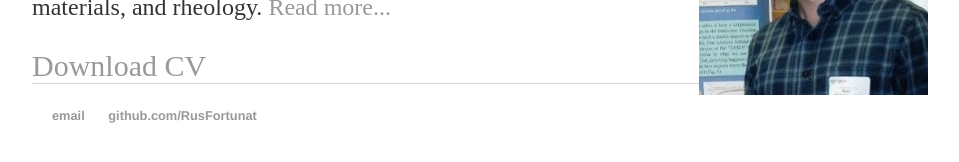
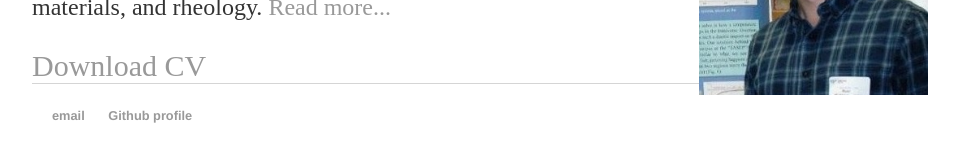
Before and after one commit to RusFortunat/mukhamadiarov, a Jekyll site: the page built from index.html, in a window 1280 px wide. Shown: the part 294-456 px from the top of the page, without its empty margins (160-1119 px from the left). Built offline with Jekyll 4.4.1, drawn with Linux system fonts in a browser that asks for light colours.

Commit message:
Update default.html

```diff
--- a/_layouts/default.html
+++ b/_layouts/default.html
@@ -26,7 +26,7 @@
   <footer>
    <ul>
    <li><a href="mailto:mruslani@vt.edu">email</a></li>
-   <li><a href="https://github.com/RusFortunat">github.com/RusFortunat</a></li>
+   <li><a href="https://github.com/RusFortunat">Github profile</a></li>
    </ul>
   </footer>
   </body>
```
